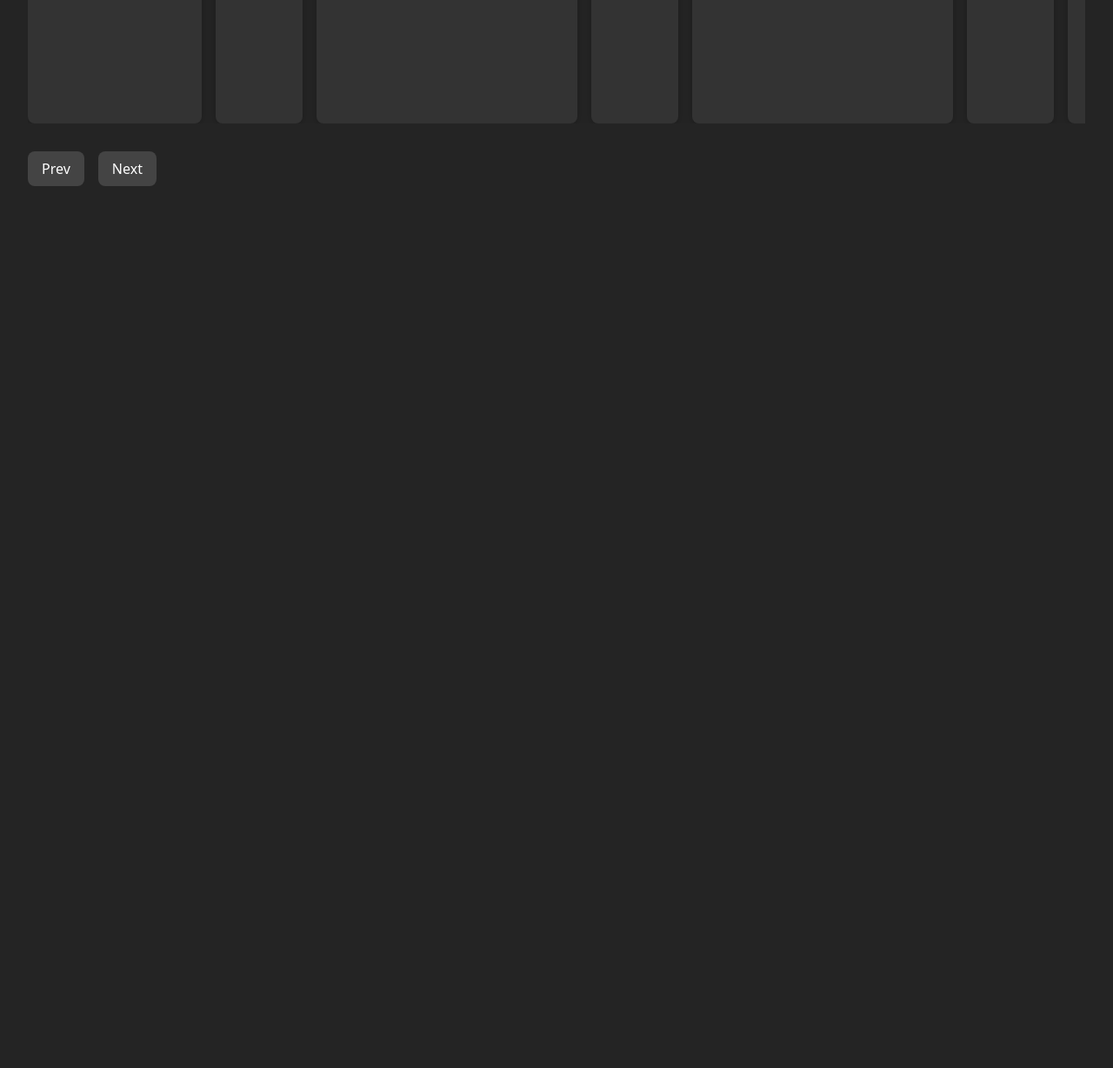
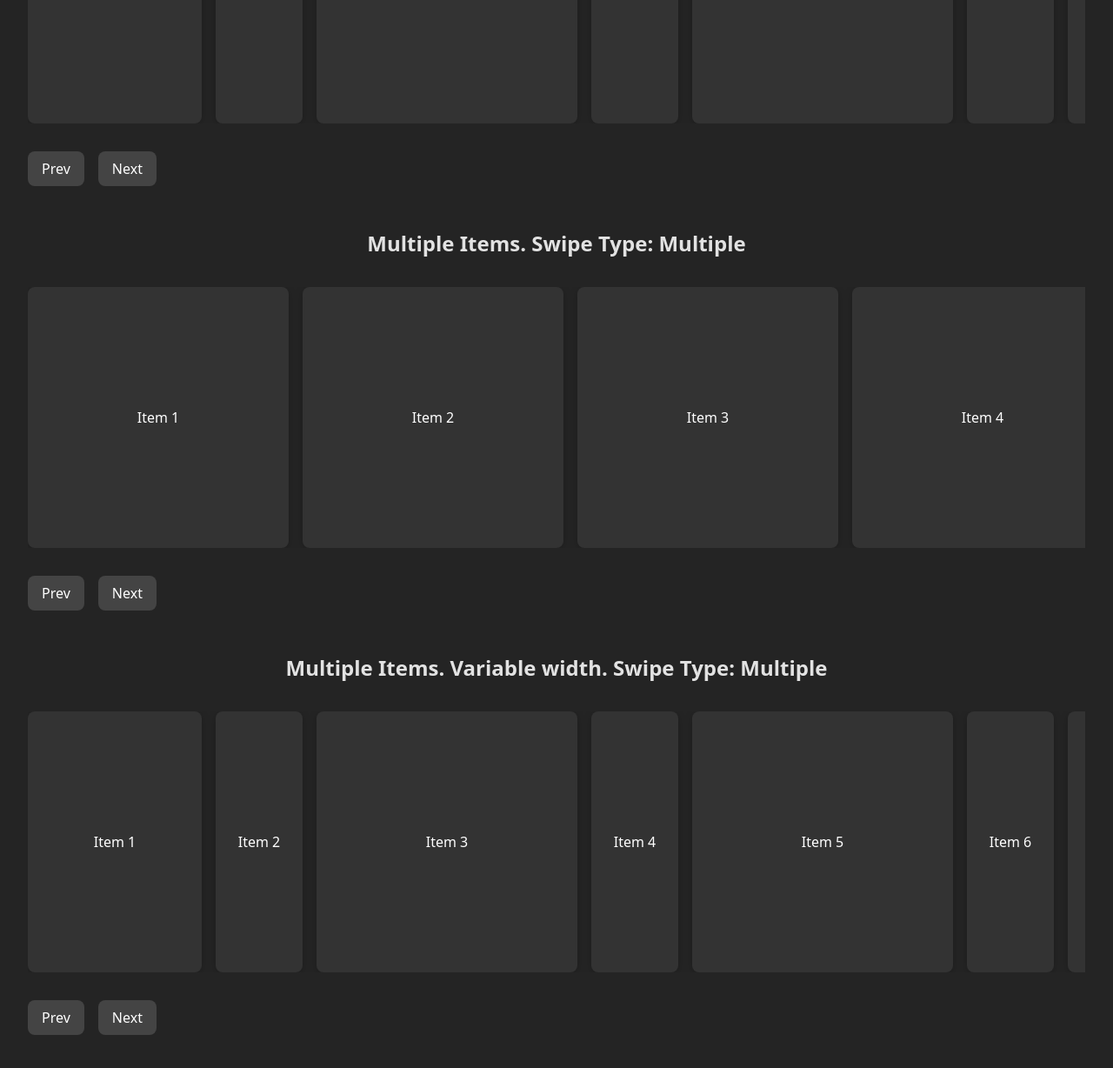
Before and after one commit to mykhatilo-vlad/scroll-snap-carousel, a website built with Vite: page index.html in a window 1280 px wide. Shown: the part 1234-2462 px from the top of the page at 87% size. Before the commit the page ends 1528 px from the top, so only its background shows below. Built offline with nearby package versions, Linux system fonts and the light colour scheme.

Commit message:
add multiple swipe type

```diff
--- a/index.html
+++ b/index.html
@@ -52,6 +52,34 @@
 
   </section>
 
+   <section>
+    <h2>Multiple Items. Swipe Type: Multiple</h2>
+
+    <scroll-snap-slider data-options='{"swipeType": "multiple"}'>
+      <div is="slider-items" class="multiple-items-slider"></div>
+
+      <div is="slider-arrows">
+        <button is="slider-prev">Prev</button>
+        <button is="slider-next">Next</button>
+      </div>
+    </scroll-snap-slider>
+
+  </section>
+
+  <section>
+    <h2>Multiple Items. Variable width. Swipe Type: Multiple</h2>
+
+    <scroll-snap-slider data-options='{"swipeType": "multiple"}'>
+      <div is="slider-items" class="multiple-items-slider-variable"></div>
+
+      <div is="slider-arrows">
+        <button is="slider-prev">Prev</button>
+        <button is="slider-next">Next</button>
+      </div>
+    </scroll-snap-slider>
+
+  </section>
+
 
   <script type="module" src="/src/main.ts"></script>
 </body>
--- a/src/main.ts
+++ b/src/main.ts
@@ -1,4 +1,5 @@
 import './style.css';
+import type { OptionsType } from './types';
 
 class ScrollSnapSlider extends HTMLElement {
   itemsWrapper: HTMLElement | null = null;
@@ -7,6 +8,7 @@ class ScrollSnapSlider extends HTMLElement {
   arrowsWrapper: HTMLElement | null = null;
   arrowPrev: HTMLElement | null = null;
   arrowNext: HTMLElement | null = null;
+  options: OptionsType = { swipeType: 'single' };
 
   currentIndex: number = 0;
 
@@ -19,11 +21,12 @@ class ScrollSnapSlider extends HTMLElement {
     this.arrowsWrapper = this.querySelector('[is="slider-arrows"]');
     this.arrowPrev = this.querySelector('[is="slider-prev"]');
     this.arrowNext = this.querySelector('[is="slider-next"]');
+    this.options = this.dataset.options ? JSON.parse(this.dataset.options) : this.options;
 
     this.renderItems();
 
-    this.arrowPrev?.addEventListener('click', this.slidePrev);
-    this.arrowNext?.addEventListener('click', this.slideNext);
+    this.arrowPrev?.addEventListener('click', this.options.swipeType === 'single' ? this.slidePrev : this.goPrev);
+    this.arrowNext?.addEventListener('click', this.options.swipeType === 'single' ? this.slideNext : this.goNext);
   }
 
   disconnectedCallback() {
@@ -96,6 +99,16 @@ class ScrollSnapSlider extends HTMLElement {
     if (!this.itemsWrapper) return false;
     return this.itemsWrapper.scrollWidth === this.itemsWrapper.scrollLeft + this.itemsWrapper.clientWidth;
   }
+
+  goNext = () => {
+    if(this.itemsWrapper) {
+      this.itemsWrapper?.scrollTo(this.isScrolledToEnd() ? 0 :this.itemsWrapper.offsetWidth + this.itemsWrapper.scrollLeft, 0);
+    }
+  }
+
+  goPrev = () => {
+    this.itemsWrapper?.scrollTo(this.itemsWrapper.scrollLeft === 0 ? this.itemsWrapper.scrollWidth : this.itemsWrapper.scrollLeft - this.itemsWrapper.offsetWidth, 0);
+  }
 }
 
 customElements.define('scroll-snap-slider', ScrollSnapSlider);
--- a/src/style.css
+++ b/src/style.css
@@ -1,3 +1,7 @@
+html {
+  scroll-behavior: smooth;
+}
+
 :root {
   font-family: system-ui, Avenir, Helvetica, Arial, sans-serif;
   line-height: 1.5;
@@ -84,10 +88,12 @@ scroll-snap-slider {
     flex-direction: row;
     gap: 1rem;
     overflow-x: auto;
+    scroll-behavior: smooth;
     scroll-snap-type: x mandatory;
     scrollbar-width: none;
     /* Firefox */
     -ms-overflow-style: none;
+
 
     /* Internet Explorer and Edge */
     &::-webkit-scrollbar {
@@ -96,7 +102,7 @@ scroll-snap-slider {
     }
 
     &>* {
-      scroll-snap-align: left;
+      scroll-snap-align: start;
     }
   }
 
--- a/src/types.ts
+++ b/src/types.ts
@@ -0,0 +1,3 @@
+export type OptionsType = {
+  swipeType: 'single' | 'multiple';
+};
```
